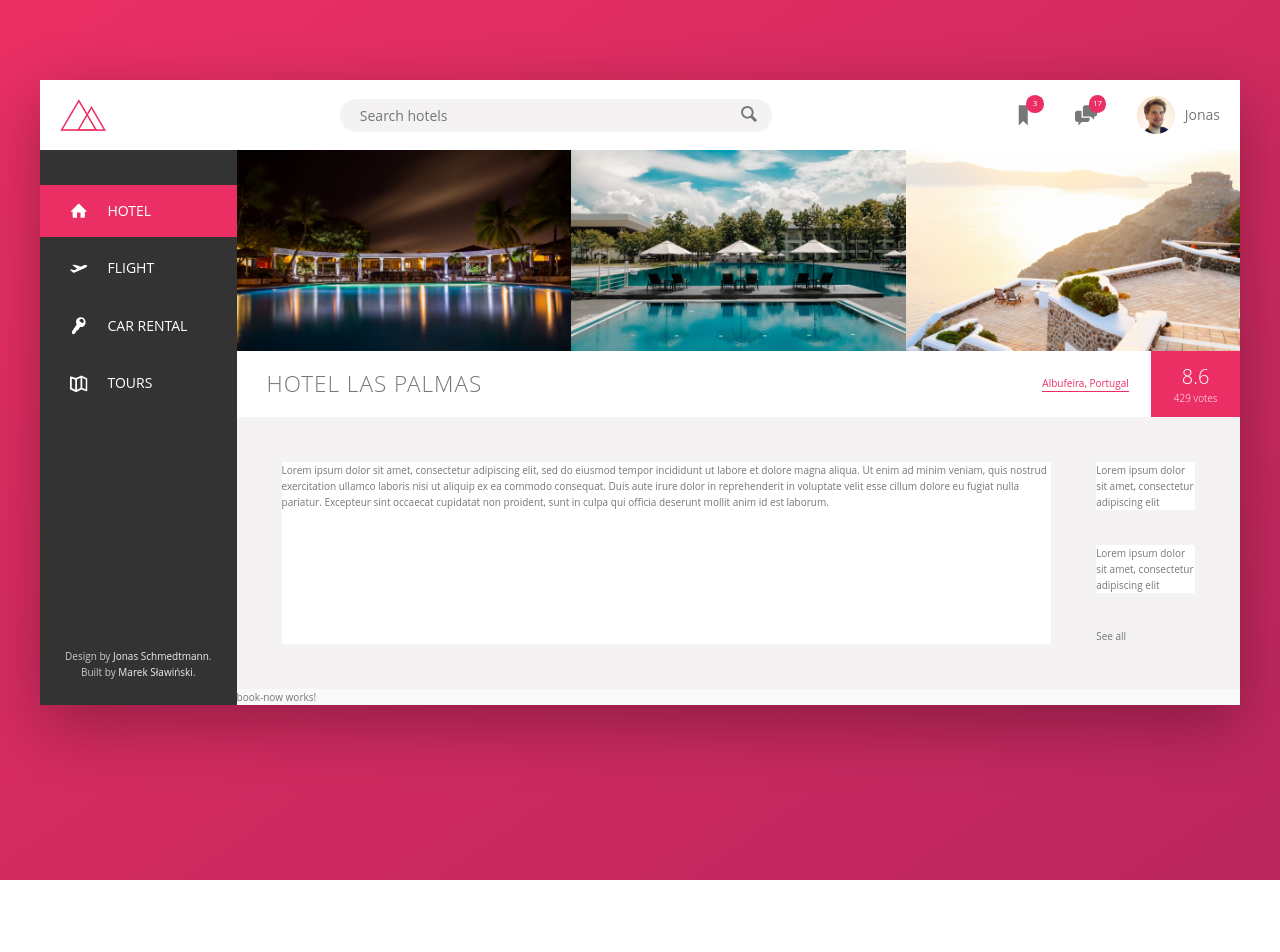
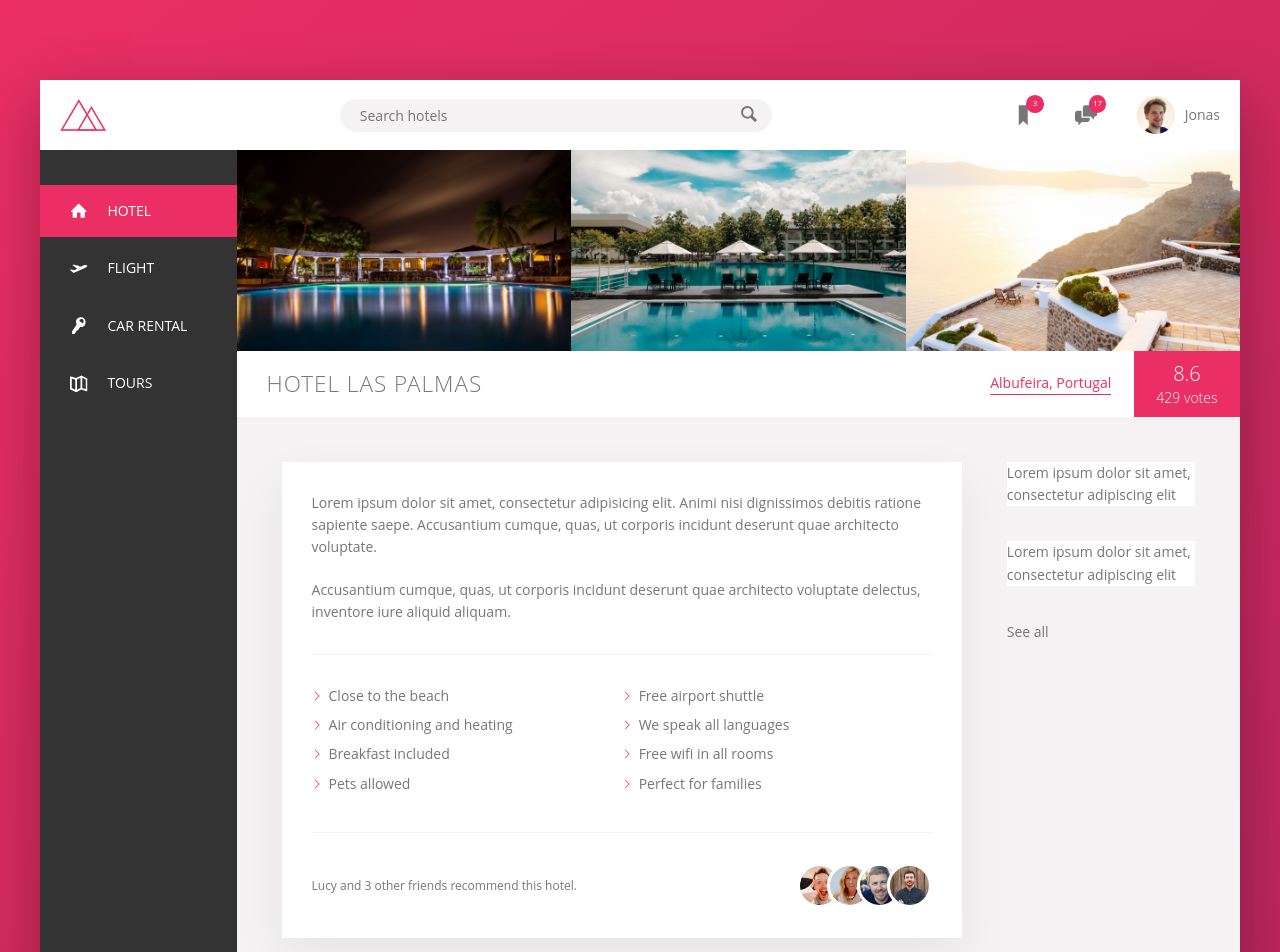
Before and after one commit to mslawins/trillo, an Angular app: page / in a window 1280 px wide. Shown: the top 952 px of the page. Before the commit the page ends 880 px from the top, so only its background shows below. Built offline with nearby package versions, Linux system fonts and the light colour scheme.

Commit message:
Implement offer details component

```diff
--- a/src/app/offer-details/offer-details.component.html
+++ b/src/app/offer-details/offer-details.component.html
@@ -1,3 +1,23 @@
-<div class="details">
-  Lorem ipsum dolor sit amet, consectetur adipiscing elit, sed do eiusmod tempor incididunt ut labore et dolore magna aliqua. Ut enim ad minim veniam, quis nostrud exercitation ullamco laboris nisi ut aliquip ex ea commodo consequat. Duis aute irure dolor in reprehenderit in voluptate velit esse cillum dolore eu fugiat nulla pariatur. Excepteur sint occaecat cupidatat non proident, sunt in culpa qui officia deserunt mollit anim id est laborum.
+<div class="container">
+  <p>Lorem ipsum dolor sit amet, consectetur adipisicing elit. Animi nisi dignissimos debitis ratione sapiente saepe. Accusantium cumque, quas, ut corporis incidunt deserunt quae architecto voluptate.</p>
+  <p>Accusantium cumque, quas, ut corporis incidunt deserunt quae architecto voluptate delectus, inventore iure aliquid aliquam.</p>
+  <ul>
+    <li>Close to the beach</li>
+    <li>Free airport shuttle</li>
+    <li>Air conditioning and heating</li>
+    <li>We speak all languages</li>
+    <li>Breakfast included</li>
+    <li>Free wifi in all rooms</li>
+    <li>Pets allowed</li>
+    <li>Perfect for families</li>
+  </ul>
+  <div class="recommendations">
+    <p>Lucy and 3 other friends recommend this hotel.</p>
+    <div class="profiles">
+      <img class="profile" src="assets/user-1.jpg" alt="friend 1">
+      <img class="profile" src="assets/user-2.jpg" alt="friend 2">
+      <img class="profile" src="assets/user-3.jpg" alt="friend 3">
+      <img class="profile" src="assets/user-4.jpg" alt="friend 4">
+    </div>
+  </div>
 </div>
--- a/src/app/offer-details/offer-details.component.scss
+++ b/src/app/offer-details/offer-details.component.scss
@@ -1,6 +1,66 @@
-.details {
+.container {
   height: 100%;
+
   flex: 0 0 60%;
+  margin-right: 4.5rem;
+
   background-color: white;
-  margin-right: 4.5rem;
+  box-shadow: var(--shadow);
+  padding: 3rem;
+
+  p + p {
+    margin-top: 2rem;
+  }
 }
+
+ul {
+  padding: 3rem 0;
+  margin: 3rem 0;
+
+  display: flex;
+  flex-wrap: wrap;
+
+  list-style: none;
+  border-top: 1px solid var(--color-gray-light-2);
+  border-bottom: 1px solid var(--color-gray-light-2);
+
+  li {
+    flex: 0 0 50%;
+    margin-bottom: .7rem;
+
+    &::before {
+      content: '';
+      display: inline-block;
+      width: 1rem;
+      height: 1rem;
+      margin-right: .7rem;
+
+      mask-image: url('../../assets/chevron-thin-right.svg');
+      mask-size: cover;
+      background-color: var(--color-primary);
+    }
+  }
+}
+
+.recommendations {
+  display: flex;
+  align-items: center;
+  justify-content: space-between;
+
+  p {
+    font-size: 1.2rem;
+    color: var(--color-gray-dark-2);
+  }
+
+  .profiles {
+    display: flex;
+
+    .profile {
+      width: 4.5rem;
+      height: 4.5rem;
+      border: 3px solid white;
+      border-radius: 50%;
+      margin-left: -1.5rem;
+    }
+  }
+}
--- a/src/styles.scss
+++ b/src/styles.scss
@@ -29,6 +29,8 @@ html {
   --color-gray-dark-3: #999;
 
   --content-width: 120rem;
+
+  --shadow: 0 2rem 5rem rgba(0,0,0,0.06);
 }
 
 body {
@@ -36,6 +38,7 @@ body {
   min-height: 100vh;
 
   font-family: 'Open Sans', sans-serif;
+  font-size: 1.4rem;
   font-weight: 400;
   color: var(--color-gray-dark-2);
   line-height: 1.6;
```
